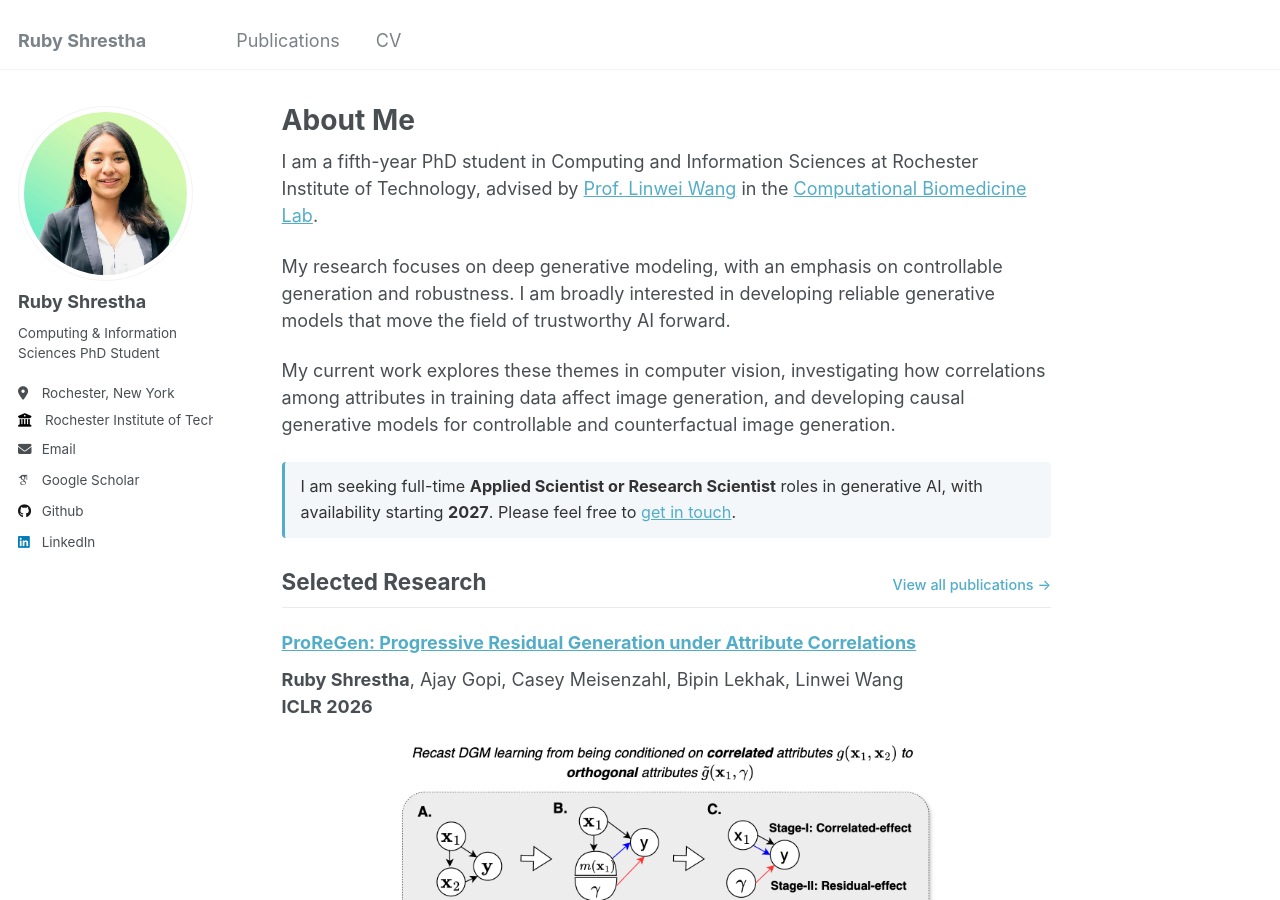
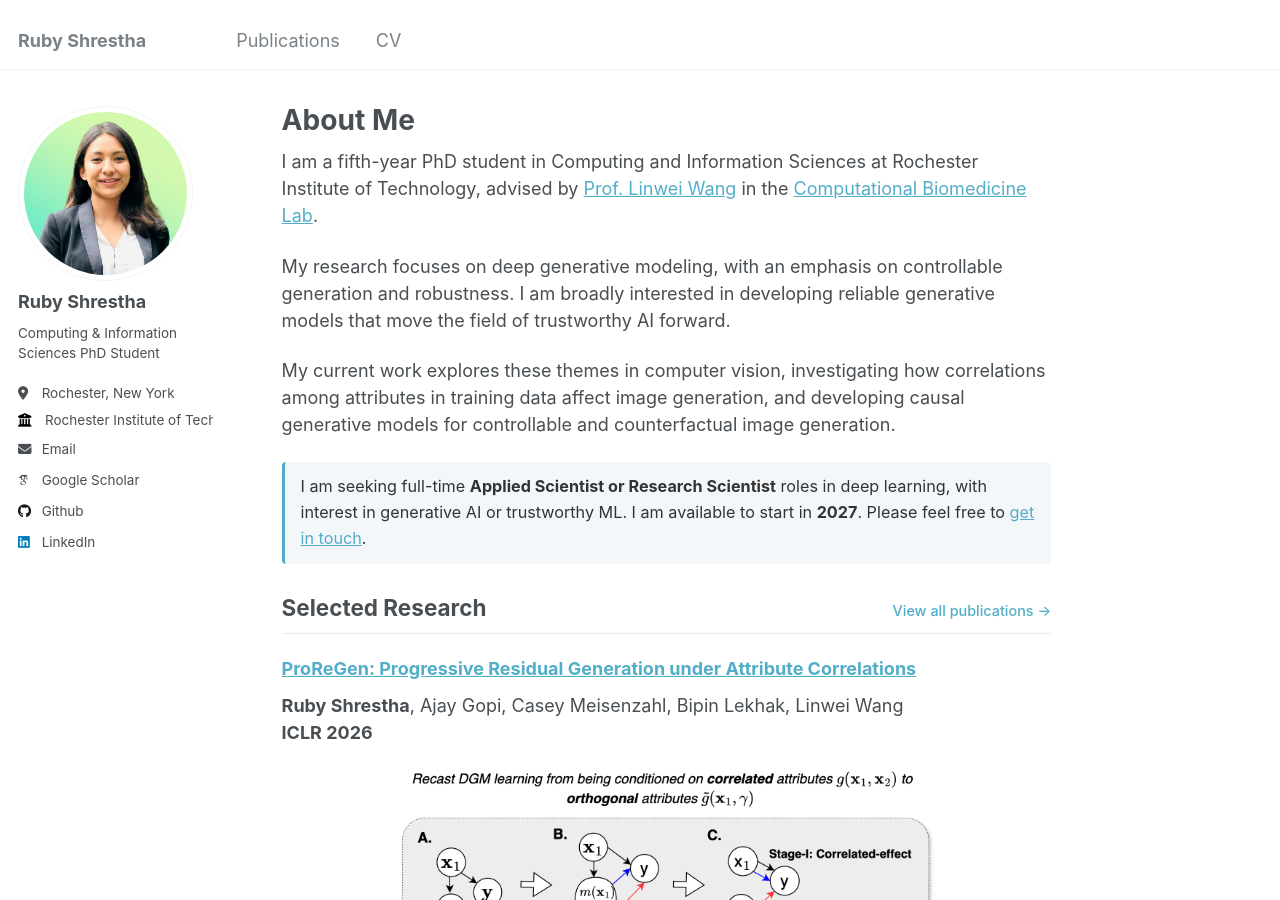
Before and after one commit to ruby-stha/ruby-stha.github.io, a Jekyll site: the page built from _pages/about.md, in a window 1280 px wide and 900 px high. Built offline with Jekyll 4.4.1, drawn with Linux system fonts in a browser that asks for light colours; some web fonts are replaced.

Commit message:
About update

```diff
--- a/_pages/about.md
+++ b/_pages/about.md
@@ -14,7 +14,7 @@ My research focuses on deep generative modeling, with an emphasis on controllabl
 My current work explores these themes in computer vision, investigating how correlations among attributes in training data affect image generation, and developing causal generative models for controllable and counterfactual image generation.
 
 <div class="availability-note">
-  I am seeking full-time <strong>Applied Scientist or Research Scientist</strong> roles in generative AI, with availability starting <strong>2027</strong>.
+  I am seeking full-time <strong>Applied Scientist or Research Scientist</strong> roles in deep learning, with interest in generative AI or trustworthy ML. I am available to start in <strong>2027</strong>.
   Please feel free to <a href="mailto:rs9466@rit.edu">get in touch</a>.
 </div>
 
```
